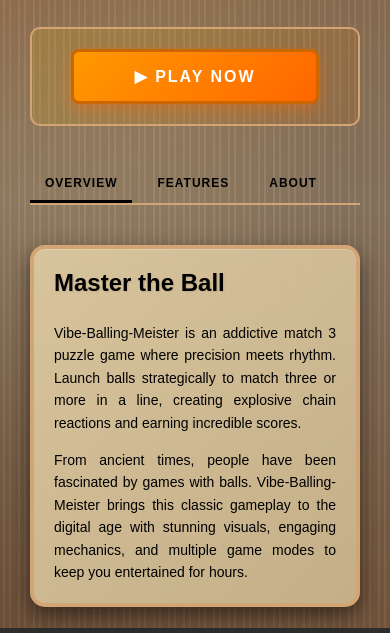
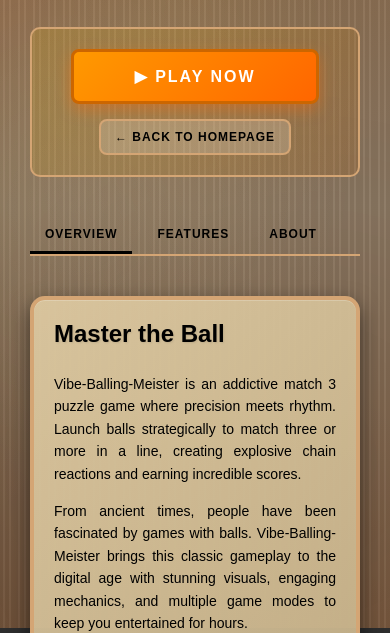
Before and after one commit to Cyrus9177/Vibe-Balling-Meister, a plain HTML site: page Game portal/template/index.html in a window 390 px wide. Shown: the part 216-849 px from the top of the page. Drawn offline with Linux system fonts and the light colour scheme.

Commit message:
Add back-to-home link and styles -Flores
Introduce a new .portal-home-link component and responsive styles, including hover effects, border, background and sizing adjustments. Add a '← BACK TO HOMEPAGE' anchor next to the PLAY button in the template (links to ../../index.html) to provide quick navigation back to the site homepage.

```diff
--- a/Game portal/styles/styles.css
+++ b/Game portal/styles/styles.css
@@ -564,6 +564,31 @@ body {
     transform: translateY(-1px);
 }
 
+.portal-home-link {
+    display: inline-flex;
+    align-items: center;
+    justify-content: center;
+    padding: 10px 16px;
+    color: #000000;
+    font-size: 13px;
+    font-weight: bold;
+    text-decoration: none;
+    text-transform: uppercase;
+    letter-spacing: 1px;
+    border: 2px solid #d4a574;
+    border-radius: 8px;
+    background: rgba(255, 255, 255, 0.18);
+    transition: all 0.3s ease;
+}
+
+.portal-home-link:hover {
+    color: #000000;
+    border-color: #ffc800;
+    background: rgba(255, 200, 0, 0.12);
+    transform: translateY(-2px);
+    box-shadow: 0 6px 15px rgba(255, 200, 0, 0.2);
+}
+
 /* Responsive */
 @media (max-width: 768px) {
     .main-container {
@@ -594,6 +619,11 @@ body {
     .play-button {
         padding: 15px 60px;
         font-size: 16px;
+    }
+
+    .portal-home-link {
+        padding: 9px 14px;
+        font-size: 12px;
     }
 
     .features-grid {
--- a/Game portal/template/index.html
+++ b/Game portal/template/index.html
@@ -26,6 +26,7 @@
                 <button class="play-button" onclick="window.location.href='https://cyrus9177.github.io/Vibe-Balling-Meister/build/ball-meister.html'">
                     ▶ PLAY NOW
                 </button>
+                <a class="portal-home-link" href="../../index.html">← BACK TO HOMEPAGE</a>
             </div>
 
             <!-- Content Tabs -->
```
